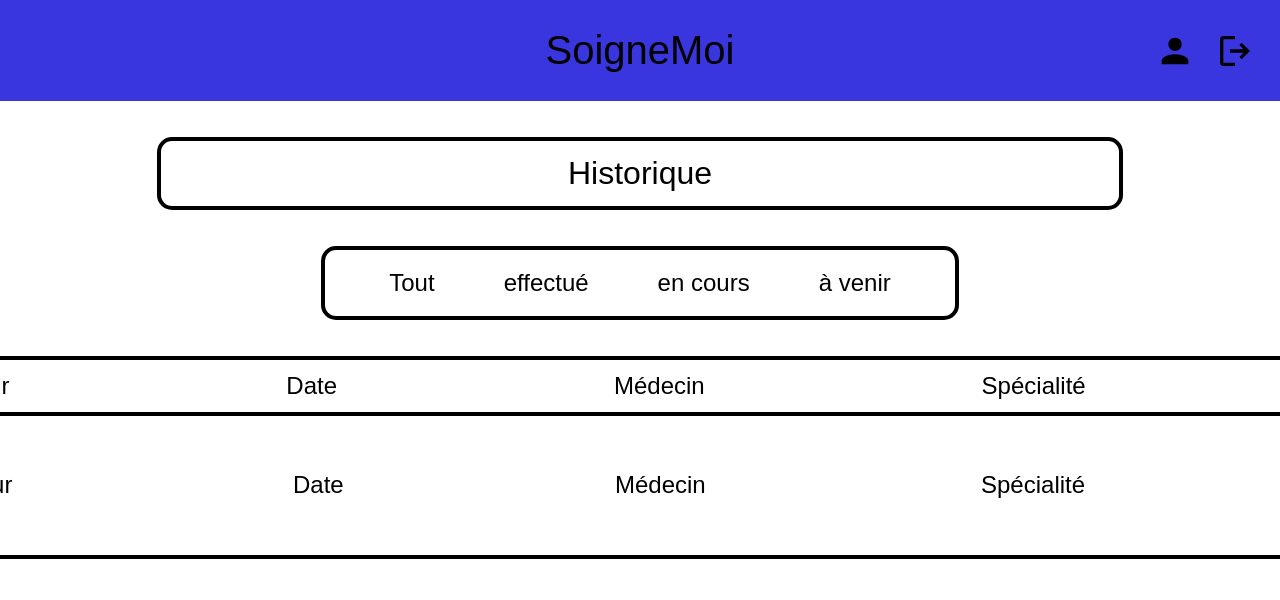
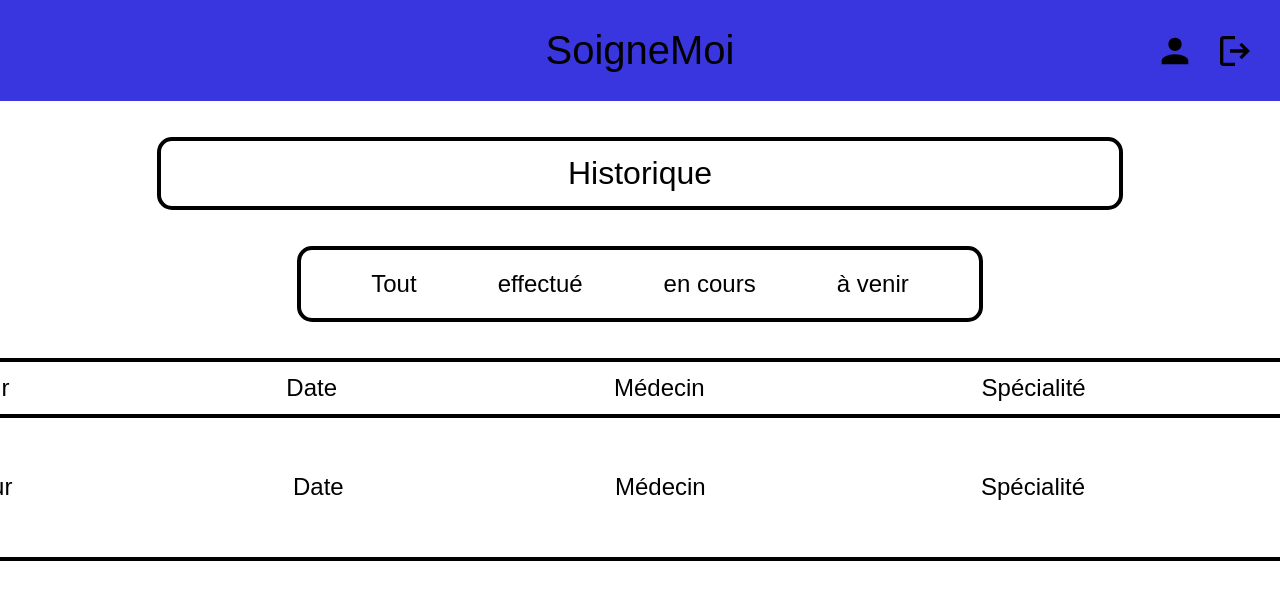
Before and after one commit to jujujuju07/ECF-Web, a PHP site: the page made by espace utilisateur.php in a window 1280 px wide. Shown: the top 600 px of the page. Run offline with PHP 8.4, Linux system fonts and the light colour scheme.

Commit message:
modifier balise pour mettre les bonnes

```diff
--- a/css/espace_utilisateur.css
+++ b/css/espace_utilisateur.css
@@ -63,14 +63,20 @@ body {
     font-size: 24px;
     font-weight: 400;
     position: relative;
+    background-color: white;
+    border-color: white;
+    border-width: 0;
 }
-.effectu {
+.effectuer {
     color: #000000;
     text-align: left;
     font-family: "Inter-Regular", sans-serif;
     font-size: 24px;
     font-weight: 400;
     position: relative;
+    background-color: white;
+    border-color: white;
+    border-width: 0;
 }
 .en-cours {
     color: #000000;
@@ -79,6 +85,9 @@ body {
     font-size: 24px;
     font-weight: 400;
     position: relative;
+    background-color: white;
+    border-color: white;
+    border-width: 0;
 }
 .venir {
     color: #000000;
@@ -87,6 +96,9 @@ body {
     font-size: 24px;
     font-weight: 400;
     position: relative;
+    background-color: white;
+    border-color: white;
+    border-width: 0;
 }
 .frame-tableau {
     border-style: solid;
@@ -115,7 +127,7 @@ body {
     position: relative;
     overflow: hidden;
 }
-.motif-du-s-jour {
+.motif-du-sejour {
     color: #000000;
     text-align: left;
     font-family: "Inter-Regular", sans-serif;
@@ -131,7 +143,7 @@ body {
     font-weight: 400;
     position: relative;
 }
-.m-decin {
+.medecin {
     color: #000000;
     text-align: left;
     font-family: "Inter-Regular", sans-serif;
@@ -139,7 +151,7 @@ body {
     font-weight: 400;
     position: relative;
 }
-.sp-cialit {
+.specialit {
     color: #000000;
     text-align: left;
     font-family: "Inter-Regular", sans-serif;
@@ -162,7 +174,7 @@ body {
     position: relative;
     overflow: hidden;
 }
-.motif-du-s-jour2 {
+.motif-du-sejour2 {
     color: #000000;
     text-align: left;
     font-family: "Inter-Regular", sans-serif;
@@ -182,7 +194,7 @@ body {
     left: 497px;
     top: 55px;
 }
-.m-decin2 {
+.medecin2 {
     color: #000000;
     text-align: left;
     font-family: "Inter-Regular", sans-serif;
@@ -192,7 +204,7 @@ body {
     left: 819px;
     top: 55px;
 }
-.sp-cialit2 {
+.specialit2 {
     color: #000000;
     text-align: left;
     font-family: "Inter-Regular", sans-serif;
--- a/espace utilisateur.php
+++ b/espace utilisateur.php
@@ -11,25 +11,25 @@
     <div class="frame-titre">
         <div class="historique">Historique</div>
     </div>
-    <div class="frame-filtre">
-        <div class="tout">Tout</div>
-        <div class="effectu">effectué</div>
-        <div class="en-cours">en cours</div>
-        <div class="venir">à venir</div>
-    </div>
+    <form method="post" class="frame-filtre">
+        <input type="submit" class="tout" value="Tout" name="tout">
+        <input type="submit" class="effectuer" value="effectué" name="effectuer">
+        <input type="submit" class="en-cours" value="en cours" name="en cours">
+        <input type="submit" class="venir" value="à venir" name="venir">
+    </form>
     <div class="frame-tableau">
         <div class="frame-info">
-            <div class="motif-du-s-jour">Motif du Séjour</div>
+            <div class="motif-du-sejour">Motif du Séjour</div>
             <div class="date">Date</div>
-            <div class="m-decin">Médecin</div>
-            <div class="sp-cialit">Spécialité</div>
+            <div class="medecin">Médecin</div>
+            <div class="specialit">Spécialité</div>
             <div class="statue">Statue</div>
         </div>
         <div class="frame-17">
-            <div class="motif-du-s-jour2">Motif du Séjour</div>
+            <div class="motif-du-sejour2">Motif du Séjour</div>
             <div class="date2">Date</div>
-            <div class="m-decin2">Médecin</div>
-            <div class="sp-cialit2">Spécialité</div>
+            <div class="medecin2">Médecin</div>
+            <div class="specialit2">Spécialité</div>
             <div class="statue2">Statue</div>
         </div>
     </div>
```
